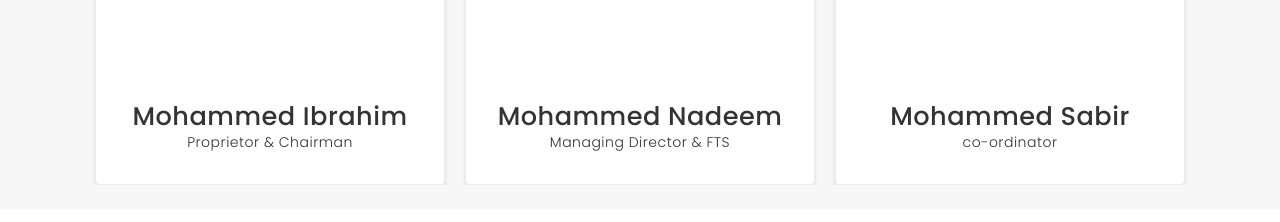
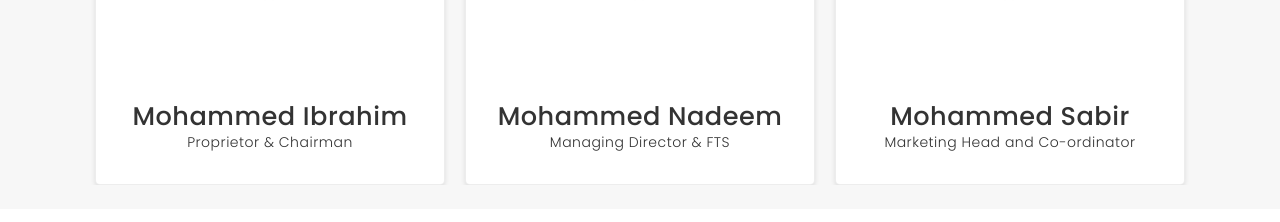
Before and after one commit to encoding-muzzu/mifer, a plain HTML site: page index.html in a window 1280 px wide. Shown: the part 3804-4026 px from the top of the page. Drawn offline with Linux system fonts and the light colour scheme; some packages are replaced by stand-ins of ours.

Commit message:
change sabir designation

```diff
--- a/index.html
+++ b/index.html
@@ -500,7 +500,7 @@ formulations such as :
                             <!--Team Text-->
                             <div class="team-text">
                                 <h5>Mohammed Sabir</h5>
-                                <span class="alt-font">co-ordinator</span>
+                                <span class="alt-font">Marketing Head and Co-ordinator</span>
                             </div>
 
                         </div>
```
